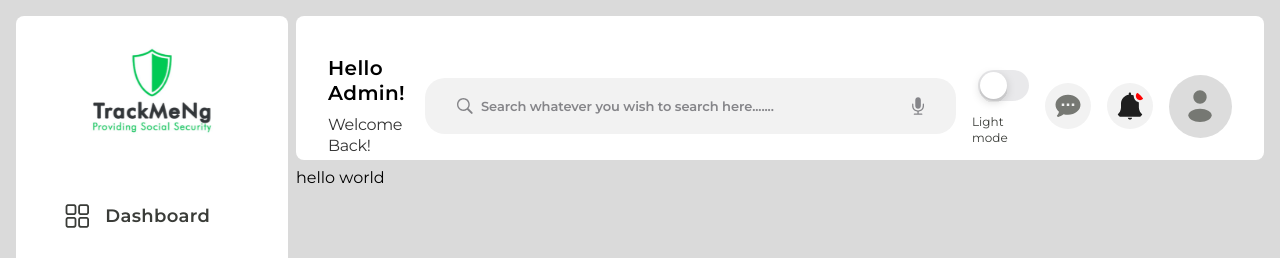
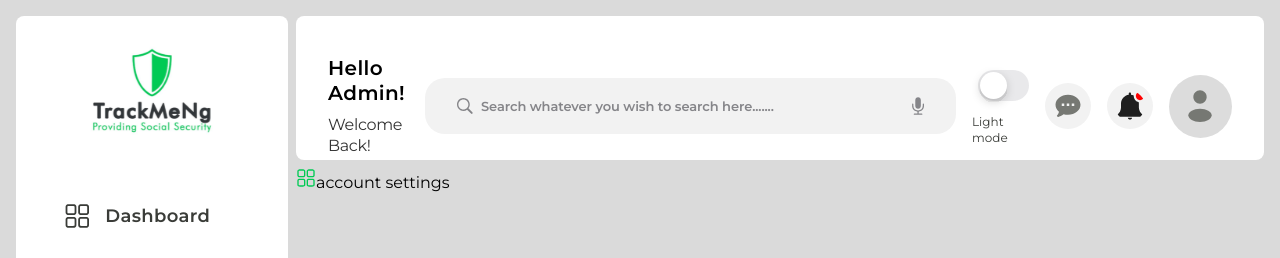
Before and after one commit to TrackMe-NG/dashboard_main, a React (Vite) app: page /settings in a window 1280 px wide. Shown: the top 258 px of the page. Built offline with nearby package versions, Linux system fonts and the light colour scheme.

Commit message:
chores: updated settings component

```diff
--- a/src/pages/Settings.jsx
+++ b/src/pages/Settings.jsx
@@ -1,10 +1,13 @@
+import SettingsNav from "../(components)/SettingsNav";
 import DashboardLayout from "../layouts/DashboardLayout";
 
 export const Settings = () => {
   return (
     <>
       <DashboardLayout>
-        <p>hello world</p>
+        <div>
+          <SettingsNav />
+        </div>{" "}
       </DashboardLayout>
     </>
   );
```
